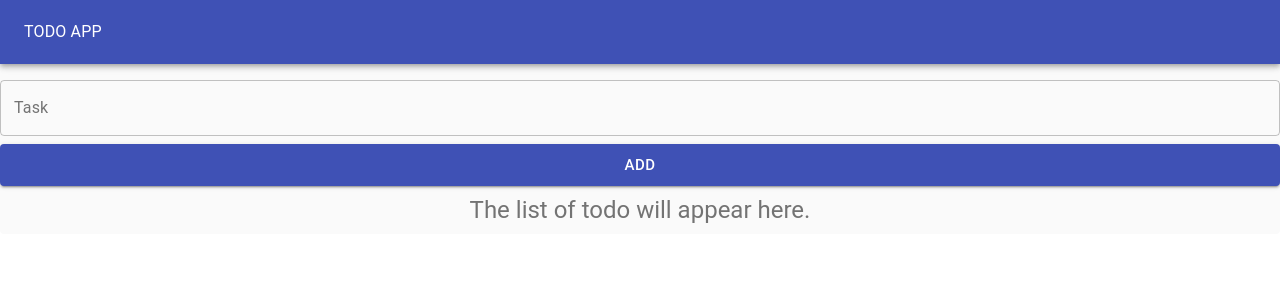
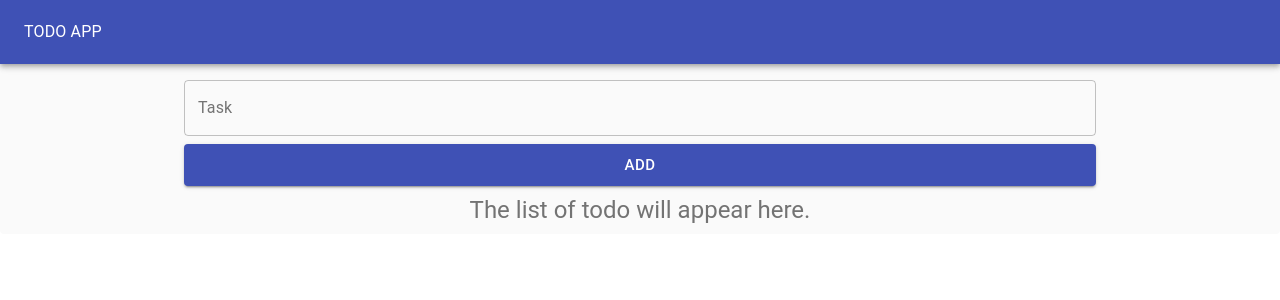
Before and after one commit to leosuncin/todo-webapp, a React (Create React App) app: page / in a window 1280 px wide. Shown: the top 300 px of the page. Built offline with nearby package versions, Linux system fonts and the light colour scheme; the HTML template or start-up script is replaced by a standard one.

Commit message:
feat: Wrap layout child in container

```diff
--- a/src/components/Layout.tsx
+++ b/src/components/Layout.tsx
@@ -1,17 +1,25 @@
-import { Paper, AppBar, Toolbar, Typography } from '@material-ui/core';
+import {
+  AppBar,
+  Container,
+  Paper,
+  Toolbar,
+  Typography,
+} from '@material-ui/core';
 import React from 'react';
 
-const Layout: React.FC = ({ children }) => (
+export type LayoutProps = { title?: string };
+
+const Layout: React.FC<LayoutProps> = ({ children, title = 'TODO APP' }) => (
   <Paper
     elevation={0}
     style={{ padding: 0, margin: 0, backgroundColor: '#fafafa' }}
   >
     <AppBar color="primary" position="static" style={{ height: 64 }}>
       <Toolbar style={{ height: 64 }}>
-        <Typography color="inherit">TODO APP</Typography>
+        <Typography color="inherit">{title}</Typography>
       </Toolbar>
     </AppBar>
-    {children}
+    <Container maxWidth="md">{children as any}</Container>
   </Paper>
 );
 
```
Also changed, not shown: 1 other file (tests, documents, lock files or other folders).
